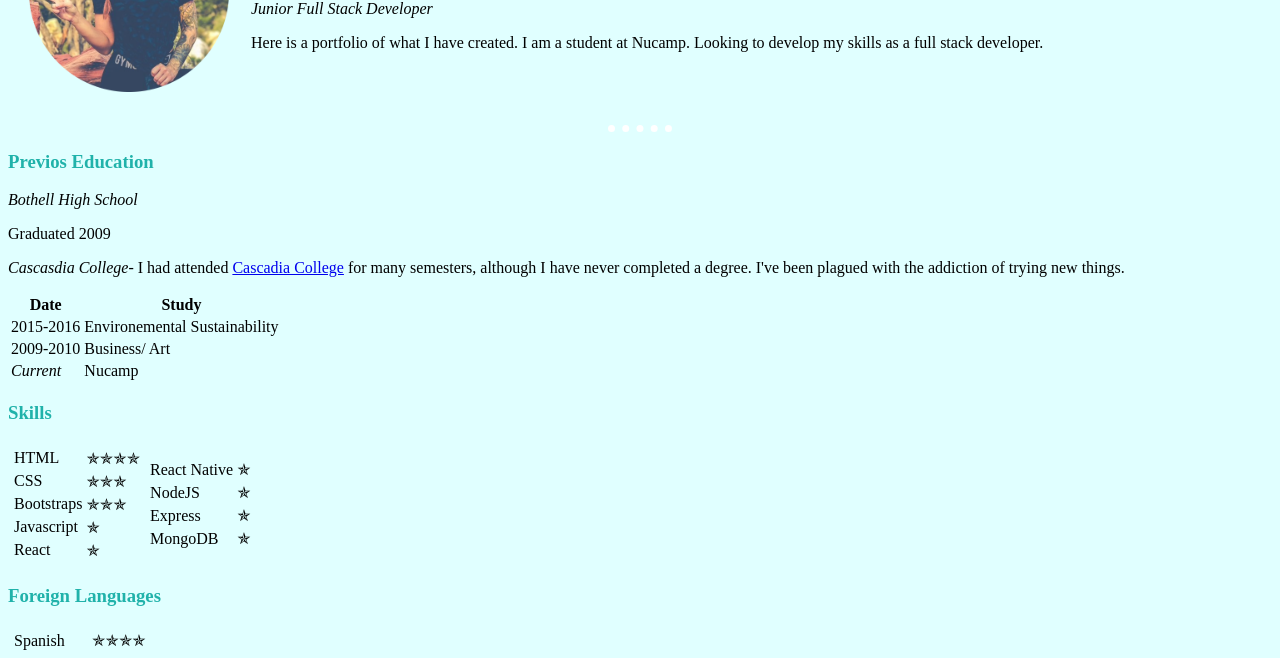
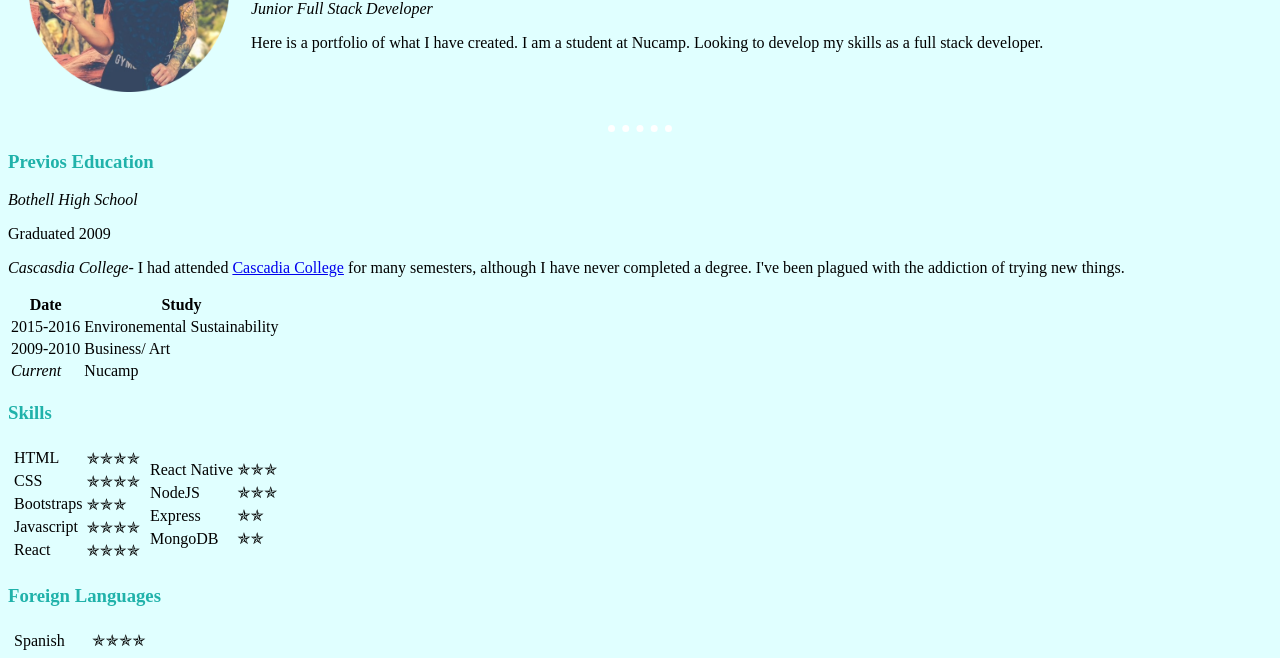
Before and after one commit to St-Jermyn/VisionSite, a plain HTML site: page index.html in a window 1280 px wide. Shown: the part 137-795 px from the top of the page. Drawn offline with Linux system fonts and the light colour scheme.

Commit message:
Update index.html

```diff
--- a/index.html
+++ b/index.html
@@ -55,7 +55,7 @@
               </tr>
               <tr>
                 <td>CSS</td>
-                <td>✯✯✯</td>
+                <td>✯✯✯✯</td>
               </tr>
               <tr>
                 <td>Bootstraps</td>
@@ -63,11 +63,11 @@
               </tr>
               <tr>
                 <td>Javascript</td>
-                <td>✯</td>
+                <td>✯✯✯✯</td>
               </tr>
               <tr>
                 <td>React</td>
-                <td>✯</td>
+                <td>✯✯✯✯</td>
               </tr>
 
             </table>
@@ -76,19 +76,19 @@
             <table>
               <tr>
                 <td>React Native</td>
-                <td>✯</td>
+                <td>✯✯✯</td>
               </tr>
               <tr>
                 <td>NodeJS</td>
-                <td>✯</td>
+                <td>✯✯✯</td>
               </tr>
               <tr>
                 <td>Express</td>
-                <td>✯</td>
+                <td>✯✯</td>
               </tr>
               <tr>
                 <td>MongoDB</td>
-                <td>✯</td>
+                <td>✯✯</td>
               </tr>
             </table>
 
```
